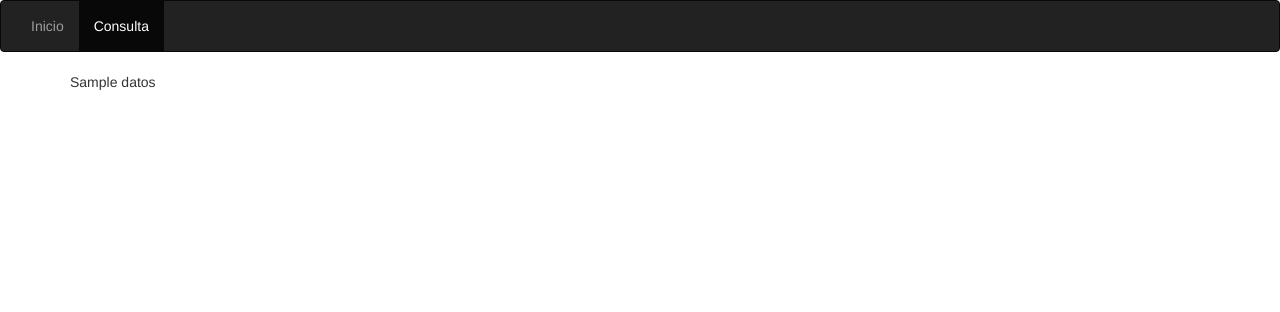
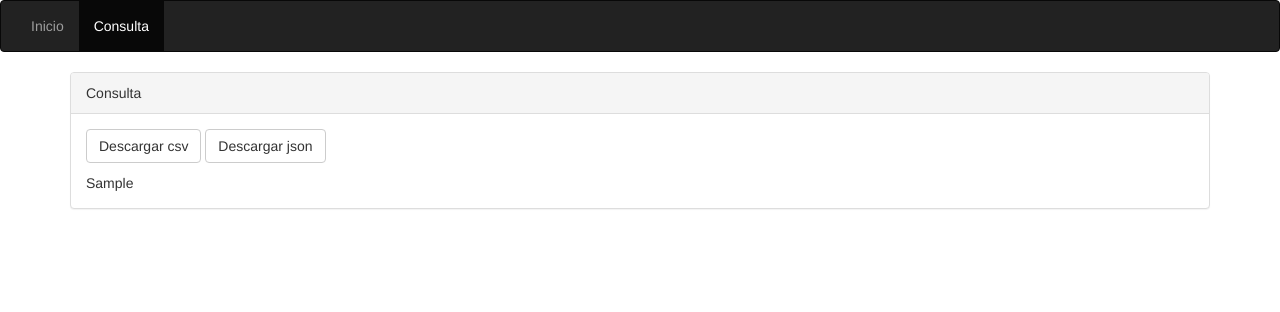
Before and after one commit to dbo1001/TFG-Datos-publicos, a Flask app: template web/templates/resultados-consulta.html in a window 1280 px wide. Shown: the top 312 px of the page. Run offline with Flask 2, Linux system fonts and the light colour scheme; the template is opened without the code that fills it: most values are stand-ins (such as "Sample title", 1, 10 or a date in 2020); some libraries are stand-ins or nearby versions.

Commit message:
Descarga la consulta
#16

```diff
--- /dev/null
+++ b/web/static/css/style.css
@@ -0,0 +1,3 @@
+.scrollable {
+    overflow-y: scroll;
+}
--- a/web/templates/layout.html
+++ b/web/templates/layout.html
@@ -1,7 +1,10 @@
 {% extends 'bootstrap/base.html' %}
 {% block html_attribs %} lang="es"{% endblock %}
 {% block title %}TFG Datos Públicos{% endblock %}
-
+{% block head %}
+    {{ super() }}
+    <link href="{{ url_for('.static', filename='css/style.css') }}" rel="stylesheet">
+{% endblock %}
 
 {# Lista de páginas en el menú #}
 {% set navigation_bar = [
--- a/web/templates/resultados-consulta.html
+++ b/web/templates/resultados-consulta.html
@@ -3,5 +3,18 @@
 {% set active_page = 'consulta' %}
 
 {% block page_content %}
-    {{ datos|safe }}
+    <div class="panel panel-default">
+        <div class="panel-heading">
+            Consulta
+        </div>
+        <div class="panel-body">
+            <p>
+                <a class="btn btn-default" href="{{ url_for('descarga', datos=datos.to_csv()) }}" download="consulta.csv">Descargar csv</a>
+                <a class="btn btn-default" href="{{ url_for('descarga', datos=datos.to_json()) }}" download="consulta.json">Descargar json</a>
+            </p>
+            <div class="scrollable">
+                {{ datos.to_html(classes=['table', 'table-bordered', 'table-striped', 'table-hover', 'table-condensed'])|safe }}
+            </div>
+        </div>
+    </div>
 {% endblock %}
```
Also changed, not shown: web/views.py (+10 -2 lines).
